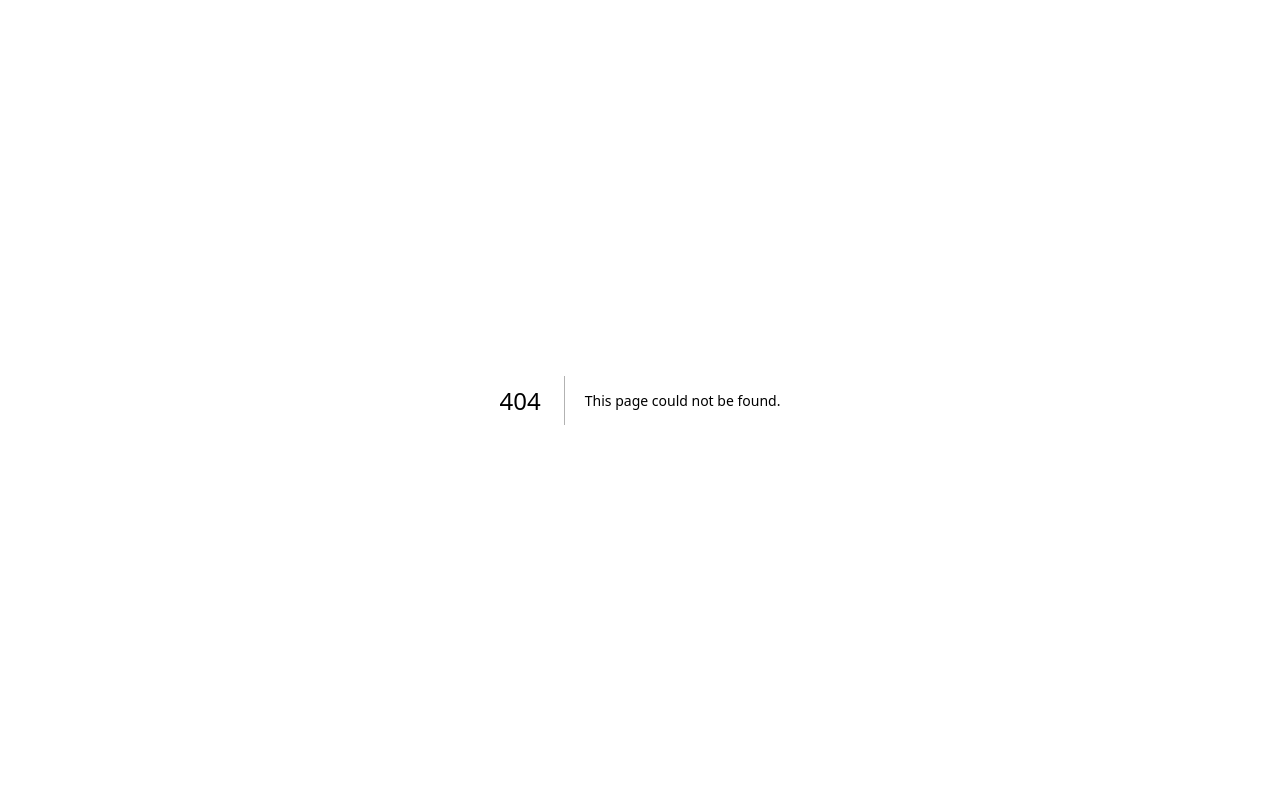
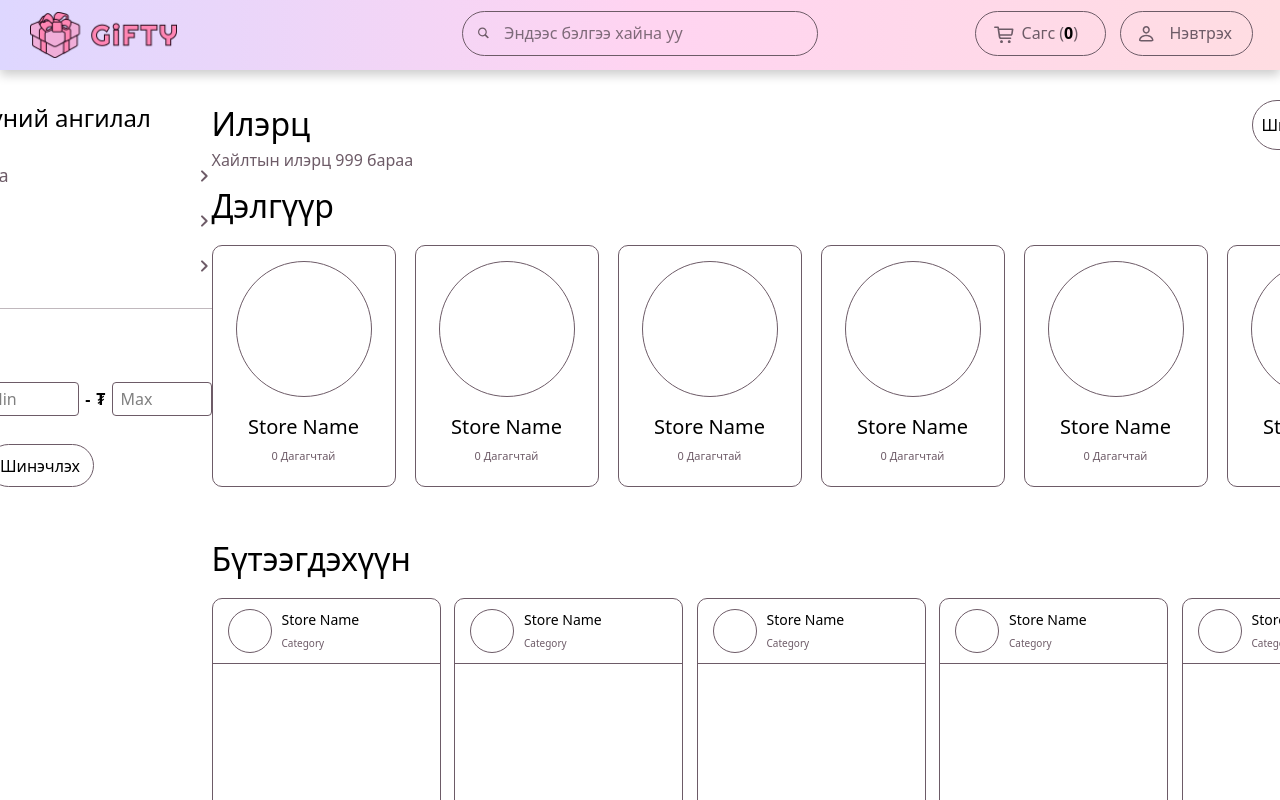
Before and after one commit to Namuunzul0321/Web-Gifty, a Next.js app in the folder gifty/client/: page /search in a window 1280 px wide. Before the commit this address had no page. Shown: the top 800 px of the page. Built offline with nearby package versions, Linux system fonts and the light colour scheme.

Commit message:
search_css_done

```diff
--- /dev/null
+++ b/gifty/client/src/app/search/page.js
@@ -0,0 +1,11 @@
+"use client";
+
+import { Search } from "@/components/Search";
+
+export default function Page() {
+  return (
+    <div>
+      <Search />
+    </div>
+  );
+}
--- /dev/null
+++ b/gifty/client/src/components/CategorySidebar.js
@@ -0,0 +1,98 @@
+"use client";
+import { useState } from "react";
+
+export default function CategorySidebar() {
+  const categories = [
+    {
+      id: 1,
+      name: "Электрон бараа",
+      subcategories: ["Гар утас", "Зөөврийн компьютер", "ТВ"],
+    },
+    {
+      id: 2,
+      name: "Хувцас",
+      subcategories: ["Эрэгтэй", "Эмэгтэй", "Хүүхдийн"],
+    },
+    {
+      id: 3,
+      name: "Ном",
+      subcategories: ["Шинжлэх ухаан", "Уран зохиол", "Түүх"],
+    },
+  ];
+
+  const [expandedId, setExpandedId] = useState(null);
+
+  const handleToggle = (id) => {
+    setExpandedId(prev => (prev === id ? null : id));
+  };
+
+  return (
+    <div className="w-[343px]">
+      <div className="h-[53px] text-[24px] font-medium">Бүтээгдэхүүний ангилал</div>
+
+      {categories.map((category) => (
+        <div key={category.id}>
+          {/* Header */}
+          <div
+            className="flex justify-between items-center cursor-pointer transition duration-150ms hover:bg-gray-100 rounded "
+            onClick={() => handleToggle(category.id)}
+          >
+            <span className="text-[18px] text-[#6D5B67] font-light h-[45px] flex items-center">{category.name}</span>
+             <svg
+              className={`w-4 h-4 transition-transform duration-200 ${
+                expandedId === category.id ? "rotate-90" : "rotate-0"
+              }`}
+              fill="none"
+              stroke="#6D5B67"
+              strokeWidth={3}
+              viewBox="0 0 24 24"
+            >
+              <path strokeLinecap="round" strokeLinejoin="round" d="M9 5l7 7-7 7" />
+            </svg>
+          </div>
+
+          {/* Subcategories */}
+          {expandedId === category.id && (
+            <div className="pl-4 mt-1 space-y-2">
+              {category.subcategories.map((sub, index) => (
+                <div key={index} className="text-[16px] text-[#6D5B67] font-light cursor-pointer transition duration-150ms hover:bg-gray-100 rounded">
+                  {sub}
+                </div>
+              ))}
+            </div>
+          )}
+        </div>
+      ))}
+      <div className="mt-5 pt-5 border-t border-t-[#6d5b676e]">
+        <div className="h-[53px] text-[24px] font-medium">Төсөв</div>
+        {/* Budget */}
+        <div className="flex items-center justify-between mb-[28px]">
+          <span className="font-light text-[#6D5B67]">Үнийн дүн:</span>
+          {/* Inputs */}
+          <div className="flex gap-[6px] items-center">
+            <span className="font-bold">₮</span>
+            <input
+              type="number"
+              placeholder="Min"
+              className="w-[100px] border border-[#6D5B67] rounded px-2 py-1 text-[16px]"
+            />
+            <span className="font-bold">-</span>
+            <span className="font-bold">₮</span>
+            <input
+              type="number"
+              placeholder="Max"
+              className="w-[100px] border border-[#6D5B67] rounded px-2 py-1 text-[16px]"
+            />
+          </div>
+        </div>
+        {/* Button */}
+        <div className="w-full flex justify-center">
+          <button className="w-[107px] h-[43px] font-light border border-[#6D5B67] rounded-full text-[16px] cursor-pointer transition duration-100 hover:bg-[rgba(0,0,0,0.1)] active:bg-[rgba(0,0,0,0.2)]">Шинэчлэх</button>
+        </div>
+      </div>
+
+    </div>
+
+
+  );
+}
--- /dev/null
+++ b/gifty/client/src/components/Search.js
@@ -0,0 +1,104 @@
+"use client";
+import React from "react";
+import { useState } from "react";
+import { Header } from "./Header";
+import Footer from "./Footer";
+import StoreButton from "./buttons/store_button";
+import ProductButton from "./buttons/product_button";
+import CategorySidebar from "./CategorySidebar";
+
+export const Search = ({
+
+}) => {
+
+  const categories = [
+    {
+      id: 1,
+      name: "Электрон бараа",
+      subcategories: ["Гар утас", "Зөөврийн компьютер", "ТВ"],
+    },
+    {
+      id: 2,
+      name: "Хувцас",
+      subcategories: ["Эрэгтэй", "Эмэгтэй", "Хүүхдийн"],
+    },
+    {
+      id: 3,
+      name: "Ном",
+      subcategories: ["Шинжлэх ухаан", "Уран зохиол", "Түүх"],
+    },
+  ];
+
+  const [expandedId, setExpandedId] = useState(null);
+
+  const handleToggle = (id) => {
+    setExpandedId(prev => (prev === id ? null : id));
+  };
+
+  return (
+    <div className="overflow-x-hidden overflow-y-hidden flex flex-col gap-[20px]">
+        <Header />
+        <div className="w-screen "></div>
+
+        <div className="flex justify-center mt-[80px]">
+            <div className="w-[1575px] h-auto flex justify-between">
+                {/* Left */}
+                <div className="w-[343px] h-auto">
+                  <CategorySidebar/>
+                </div>
+                {/* Right */}
+                <div className="w-[1200px] h-auto">
+                  {/* Title, Filter */}
+                  <div className="flex justify-between mb-[10px]">
+                    <div>
+                      <div className="text-[32px] font-medium">Илэрц</div>
+                      <div className="text-[16px] font-light text-[#6D5B67]">Хайлтын илэрц 999 бараа</div>
+                    </div>
+
+                    <div className="w-[160px] h-[50px] border border-[#6D5B67] rounded-full pl-[10px] pr-[10px] flex items-center justify-center">
+                      <select className="text-[16px] font-light flex items-center">
+                        <option value="latest">Шинэ нь эхэнд</option>
+                        <option value="oldest">Хуучин нь эхэнд</option>
+                        <option value="price_high">Үнэтэй нь эхэнд</option>
+                        <option value="price_low">Хямд нь эхэнд</option>
+                        <option value="ratings">Үнэлгээ</option>
+
+                      </select>
+                    </div>
+
+                  </div>
+
+                  {/* Retailers */}
+                  <div className="mb-[10px]">
+                    <div className="text-[32px] font-medium mb-[15px] ">Дэлгүүр</div>
+                      <div className="w-full overflow-x-auto overflow-y-hidden scroll-smooth snap-x h-[280px]">
+                        <div className="flex gap-[19px] flex-nowrap">
+                          {[...Array(7)].map((_, index) => (
+                            <div key={index} className="snap-start">
+                              <StoreButton />
+                            </div>
+                          ))}
+                        </div>
+                      </div>
+                  </div>
+
+                  {/* Products */}
+                  <div className="h-auto">
+                    <div className="text-[32px] font-medium mb-[15px]">Бүтээгдэхүүн</div>
+                    <div className="flex flex-wrap gap-[13.5px]">
+                      {[...Array(10)].map((_, index) => (
+                        <div key={index} className="snap-start">
+                          <ProductButton/>
+                        </div>
+                      ))}
+                    </div>
+                  </div>
+                </div>
+            </div>
+        </div>
+
+
+        <Footer />
+    </div>
+  );
+};
```
Also changed, not shown: gifty/client/public/chevron.down.svg (added).
